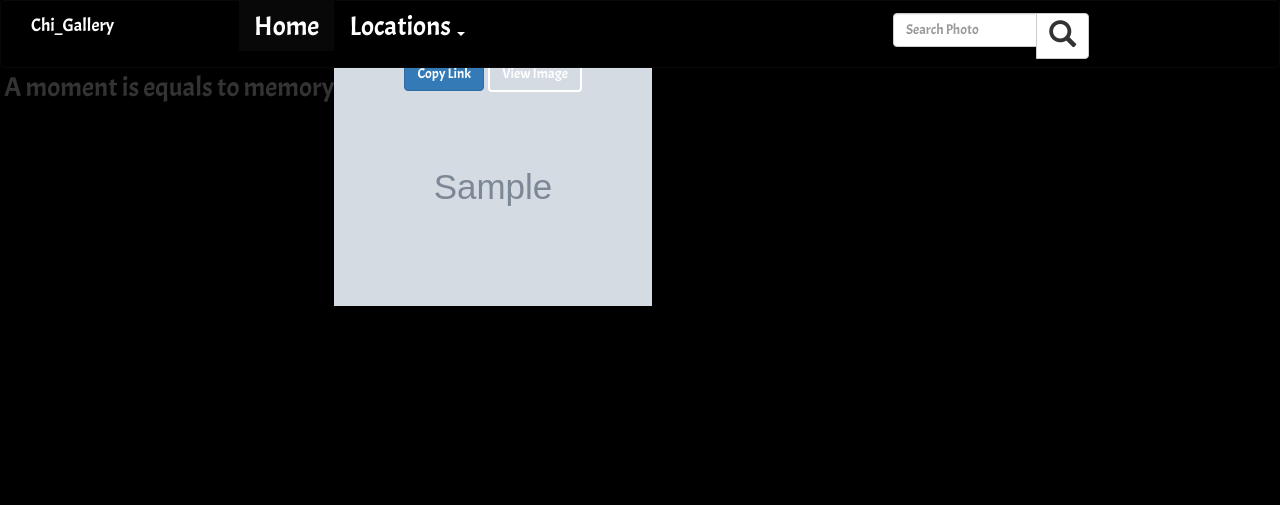
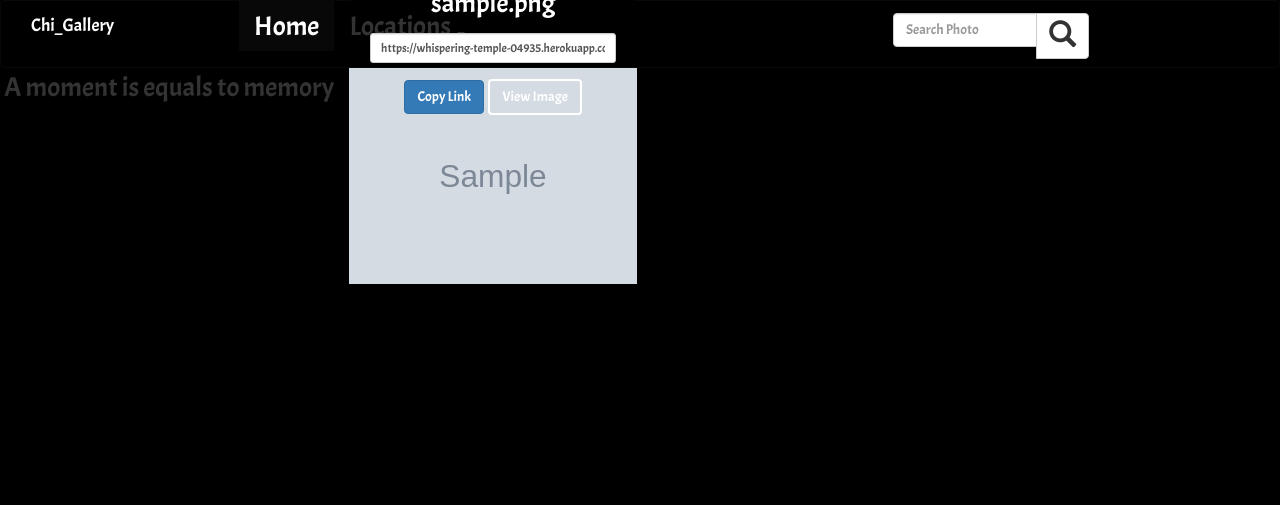
Before and after one commit to antomuli/Chi_Gallery, a Django app: page / in a window 1280 px wide. Shown: the top 505 px of the page. Run offline with Django 3.2, Linux system fonts and the light colour scheme; tables that the repository leaves empty hold one stand-in row (values such as "Sample post"); grey boxes marked "Sample" are stand-in pictures; some libraries are stand-ins or nearby versions.

Commit message:
Added grid-sytem

```diff
--- a/photos/templates/all-photos/base.html
+++ b/photos/templates/all-photos/base.html
@@ -17,7 +17,7 @@
 
     {% block styles %}
     {% bootstrap_css %}
-    <link rel="stylesheet" href="{% static 'styles.css' %}">
+    <link rel="stylesheet" href="{% static 'Styles.css' %}">
     <link href="https://fonts.googleapis.com/css?family=Acme&display=swap" rel="stylesheet">
     {% endblock %}
 
--- a/photos/templates/all-photos/photos.html
+++ b/photos/templates/all-photos/photos.html
@@ -14,8 +14,10 @@
     <div class="row">
         <p>A moment is equals to memory</p>
         {% for photo in photos %}
-        <div class="col-md-3 single_portfolio_text">
-            <img src="{{photo.photo.url}}" alt="" class="img-responsive" />
+        <div class= "col-sm-12 col-md-6 col-lg-3 "
+
+                single_portfolio_text">
+            <img src="{{photo.photo.url}}" alt="" class="img-responsive"  height="300px"  width="300px"/>
 
             <div class="portfolio_images_overlay text-center">
                 <h3 class="text-white">{{photo.image_name}}</h3>
@@ -26,8 +28,8 @@
 
                 <p class="text-white">{{photo.image_desc}}</p>
 
-                <input type="text" id="imagelink" class="form-control input-sm" value="https://whispering-temple-04935.herokuapp.com/{{photo.photo.url}}"
-                    class="hidden">
+                <input type="text" id="imagelink" class="form-control input-sm"
+                    value="https://whispering-temple-04935.herokuapp.com/{{photo.photo.url}}" class="hidden">
                 <div class="top">
                     <button class="btn btn-primary" onclick="CopyFunction()">Copy Link</button>
 
```
Also changed, not shown: static/Styles.css (renamed from static/styles.css).
